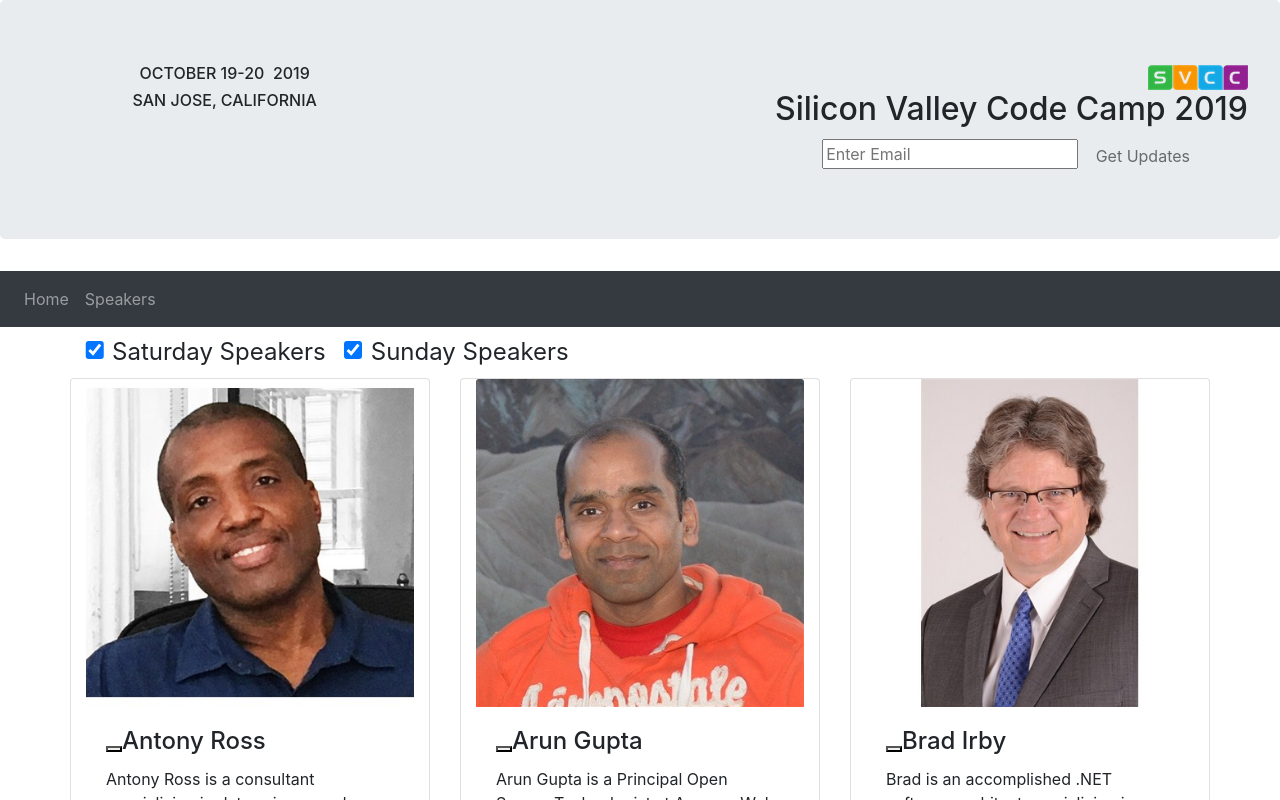
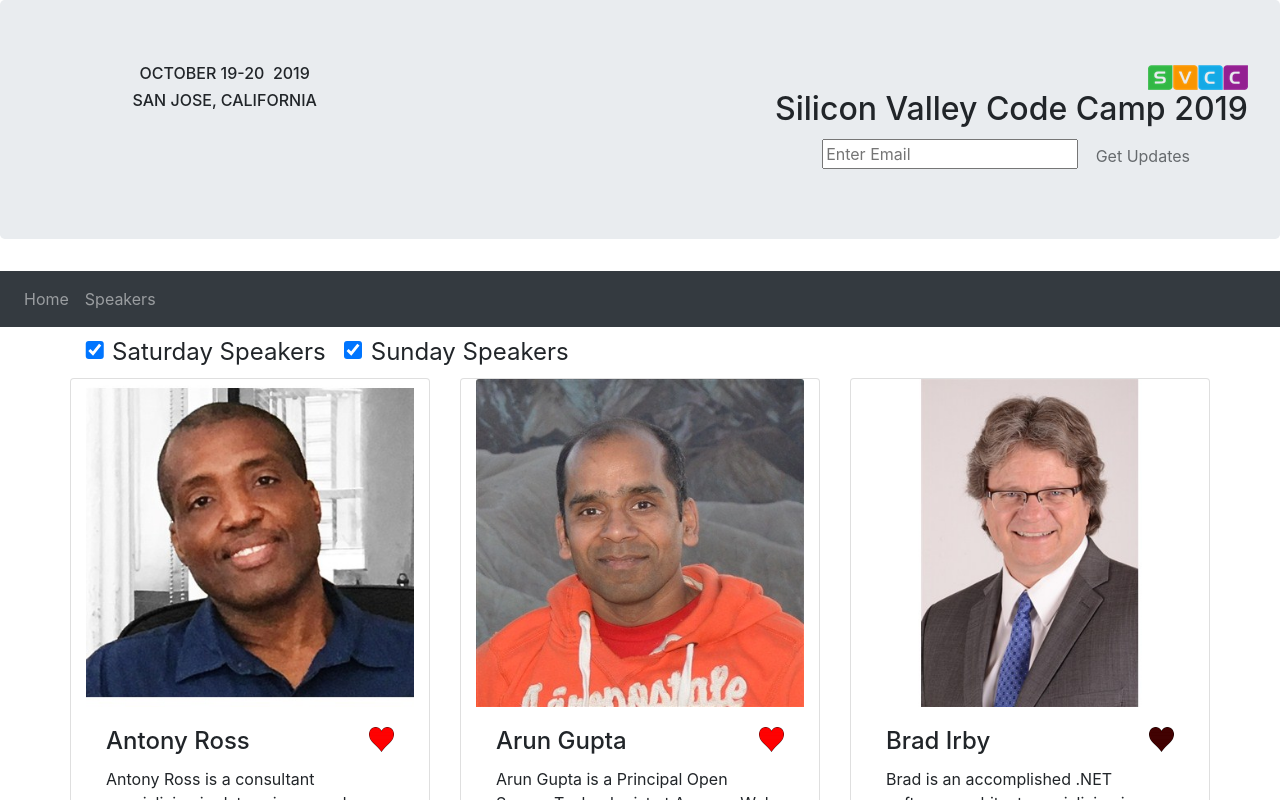
Before and after one commit to ec0629/using-react-hooks, a Next.js app: page /speakers in a window 1280 px wide. Shown: the top 800 px of the page. Built offline with nearby package versions, Linux system fonts and the light colour scheme.

Commit message:
fix heart icon functionality

```diff
--- a/src/SpeakerDetail.js
+++ b/src/SpeakerDetail.js
@@ -21,8 +21,10 @@ function SpeakerDetail(details) {
       <div className="card-body">
         <h4 className="card-title">
           <button
-            data-sessionid={id}
-            className={favorite ? "heartredbutton" : "heartdarkbutton"}
+            data-session-id={id}
+            className={`heartbtn ${
+              favorite ? "heartbtn-red" : "heartbtn-dark"
+            }`}
             onClick={(e) => {
               onHeartFavoriteHandler(e, !favorite);
             }}
--- a/src/Speakers.js
+++ b/src/Speakers.js
@@ -55,7 +55,7 @@ function Speakers() {
 
   function heartFavoriteHandler(e, favoriteValue) {
     e.preventDefault();
-    const sessionId = parseInt(e.target.attributes["data-sessionid"].value);
+    const sessionId = parseInt(e.target.dataset.sessionId);
     setSpeakerList(
       speakerList.map((item) => {
         if (item.id === sessionId) {
@@ -73,7 +73,7 @@ function Speakers() {
       <Header />
       <Menu />
       <div className="container">
-        <div className="btn-toolbar  margintopbottom5 checkbox-bigger">
+        <div className="btn-toolbar margintopbottom5 checkbox-bigger">
           <div className="hide">
             <div className="form-check-inline">
               <label className="form-check-label">
```
